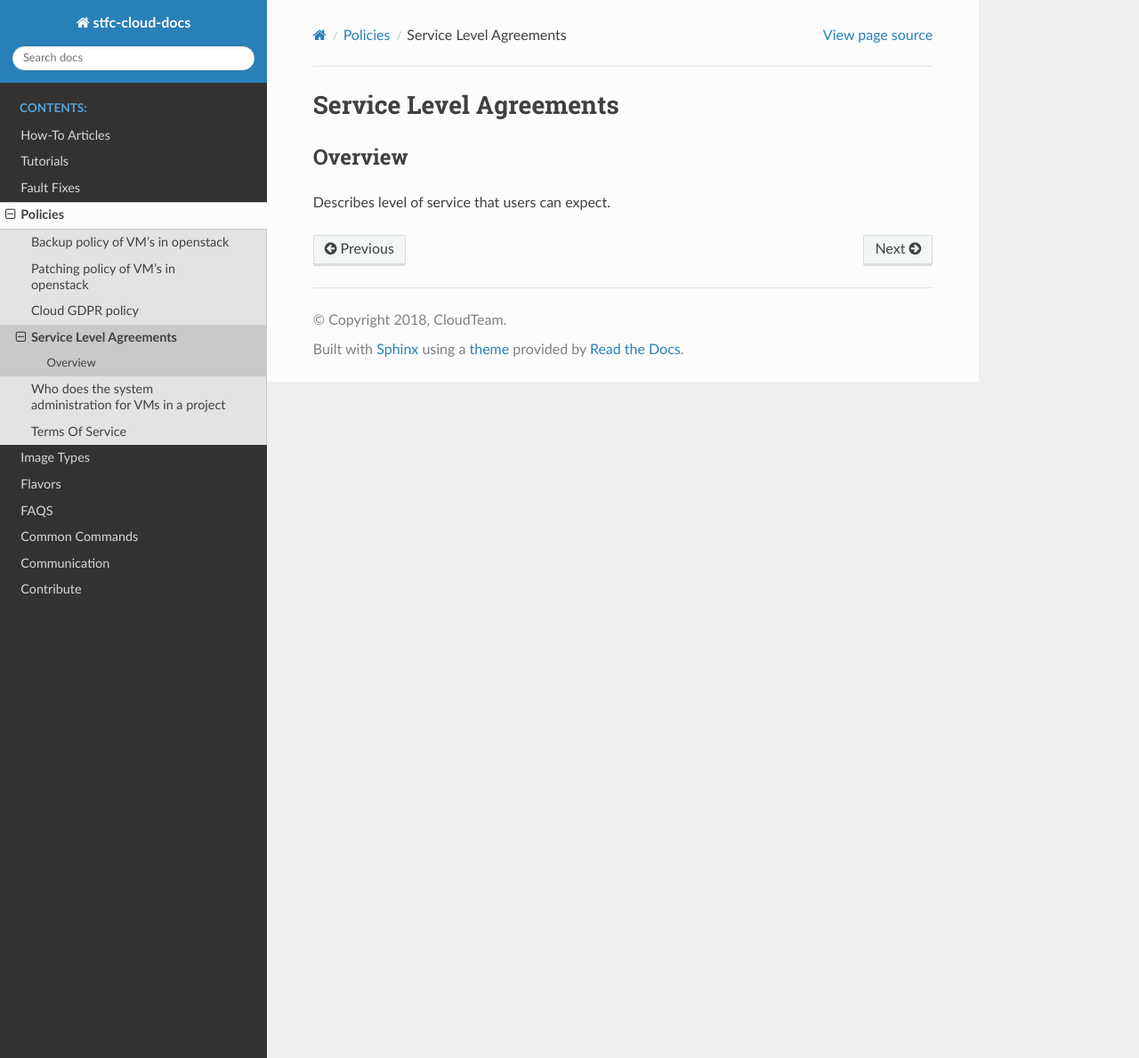
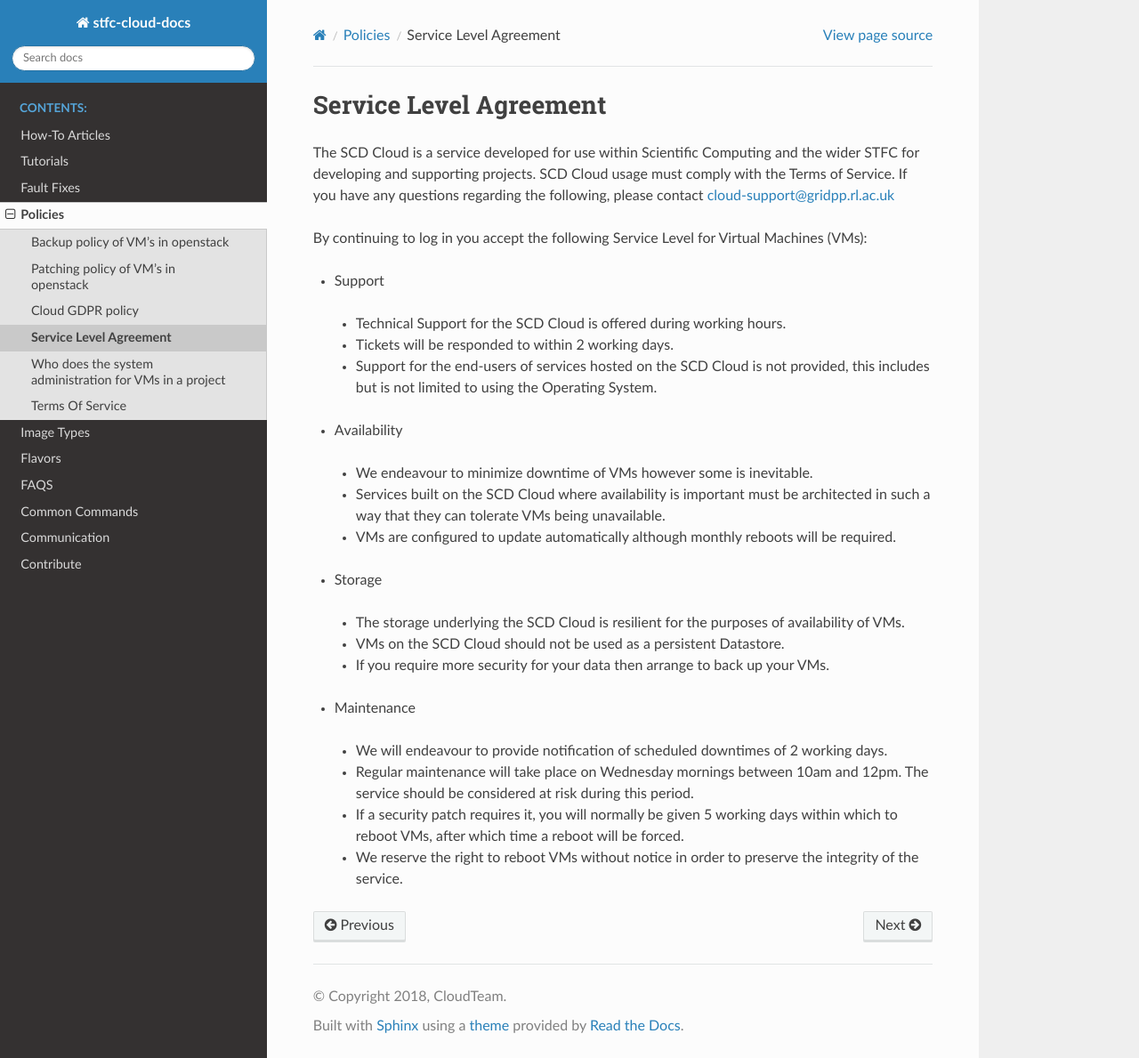
Before and after one commit to stfc/cloud-docs, a Sphinx documentation site: the page built from source/policies/ServiceLevelAgreements.rst, in a window 1280 px wide and 1189 px high. Shown: the whole window at 89% size. Built offline with Sphinx 7.4.7 and the Read the Docs theme 2.0.0, drawn with Linux system fonts in a browser that asks for light colours.

Commit message:
Update ServiceLevelAgreements.rst

```diff
--- a/source/policies/ServiceLevelAgreements.rst
+++ b/source/policies/ServiceLevelAgreements.rst
@@ -1,9 +1,32 @@
 ==========================
-Service Level Agreements
+Service Level Agreement
 ==========================
 
-########
-Overview
-########
+The SCD Cloud is a service developed for use within Scientific Computing and the wider STFC for developing and supporting projects. SCD Cloud usage must comply with the Terms of Service. If you have any questions regarding the following, please contact cloud-support@gridpp.rl.ac.uk
 
-Describes level of service that users can expect.
+By continuing to log in you accept the following Service Level for Virtual Machines (VMs):
+
+* Support
+ * Technical Support for the SCD Cloud is offered during working hours.
+ * Tickets will be responded to within 2 working days.
+ * Support for the end-users of services hosted on the SCD Cloud is not provided, this includes but is not limited to using the Operating System.
+
+
+* Availability
+ * We endeavour to minimize downtime of VMs however some is inevitable.
+ * Services built on the SCD Cloud where availability is important must be architected in such a way that they can tolerate VMs being unavailable.
+ * VMs are configured to update automatically although monthly reboots will be required.
+
+
+* Storage
+
+ * The storage underlying the SCD Cloud is resilient for the purposes of availability of VMs.
+ * VMs on the SCD Cloud should not be used as a persistent Datastore.
+ * If you require more security for your data then arrange to back up your VMs.
+
+
+* Maintenance
+ * We will endeavour to provide notification of scheduled downtimes of 2 working days.
+ * Regular maintenance will take place on Wednesday mornings between 10am and 12pm. The service should be considered at risk during this period.
+ * If a security patch requires it, you will normally be given 5 working days within which to reboot VMs, after which time a reboot will be forced.
+ * We reserve the right to reboot VMs without notice in order to preserve the integrity of the service.
```
